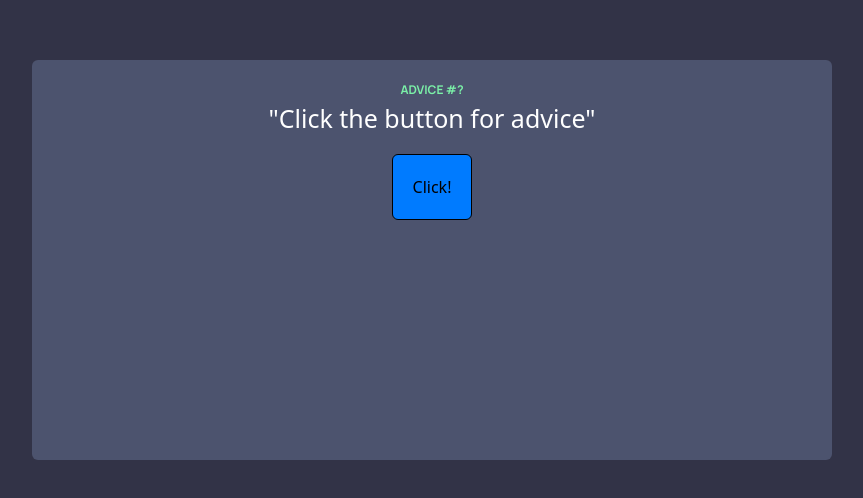
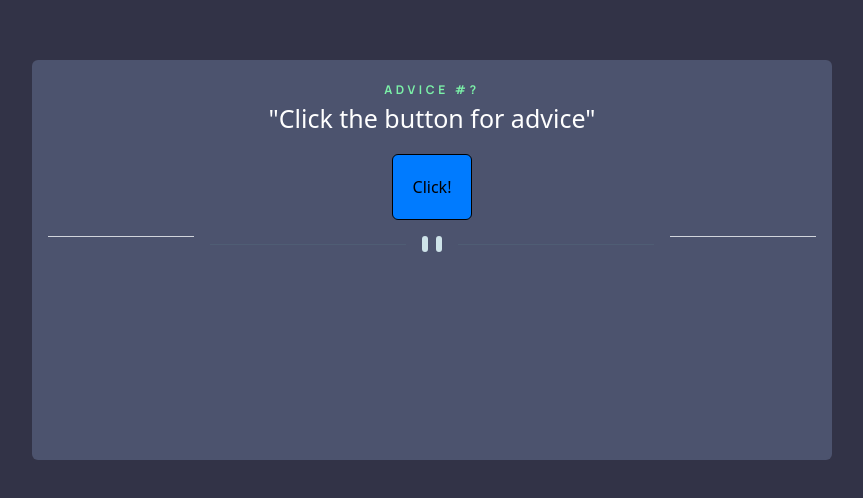
Before and after one commit to JohnMHoyt24/advice-generator, a React (Vite) app in the folder advice-generator/: page / in a window 1280 px wide. Shown: the part 140-638 px from the top of the page, without its empty margins (208-1071 px from the left). Built offline with nearby package versions, Linux system fonts and the light colour scheme.

Commit message:
Created the Divider component and installed dependency for SVGs with Vite.

```diff
--- a/advice-generator/src/Advice.tsx
+++ b/advice-generator/src/Advice.tsx
@@ -1,5 +1,5 @@
 import React, { useState } from "react";
-
+import Divider from "./Divider";
 
 const Advice: React.FC = () => {
     interface Advice {
@@ -35,12 +35,15 @@ const Advice: React.FC = () => {
     return(
         <div>
             <div className="bg-[#4c536e] w-200 h-100 border border-hidden rounded-md p-4">
-                <p className="text-center"><span className="uppercase text-green-300 font-[Manrope] text-[12px] font-bold">Advice #{advice?.slip.id || "?"}</span></p>
+                <p className="text-center"><span className="uppercase text-green-300 font-[Manrope] text-[12px] font-bold tracking-[0.3em]">Advice #{advice?.slip.id || "?"}</span></p>
                 <p className="text-white text-center text-[25px]">"{advice?.slip.advice || "Click the button for advice"}"</p>
                 <div className="flex justify-center mt-4">
                     <button className="bg-[#007bff] text-black p-5 border rounded-md" onClick={fetchAdvice} disabled={loading}>
                         {loading ? "Loading..." : "Click!"}
                     </button>
+                </div>
+                <div>
+                    <Divider />
                 </div>
             </div>
         </div>
--- /dev/null
+++ b/advice-generator/src/Divider.tsx
@@ -0,0 +1,14 @@
+import React from "react";
+import Image from "./assets/pattern-divider-desktop.svg";
+
+const Divider: React.FC = () => {
+    return(
+        <div className="flex justify-center my-4">
+            <hr className="w-3/4 border-t border-gray-300"/>
+            <img src={Image} alt="Divider" className="mx-4"/>
+            <hr className="w-3/4 border-t border-gray-300"/>
+        </div>
+    );
+}
+
+export default Divider;
--- a/advice-generator/vite.config.ts
+++ b/advice-generator/vite.config.ts
@@ -1,8 +1,8 @@
 import { defineConfig } from 'vite';
 import react from '@vitejs/plugin-react';
-import tailwindcss from '@tailwindcss/vite';
+import svgr from 'vite-plugin-svgr';
 
 // https://vite.dev/config/
 export default defineConfig({
-  plugins: [react(), tailwindcss()],
+  plugins: [react(), svgr()],
 })
```
Also changed, not shown: package.json (added, +10 -0 lines), advice-generator/src/assets/pattern-divider-desktop.svg (added), 1 other file (tests, documents, lock files or other folders).
